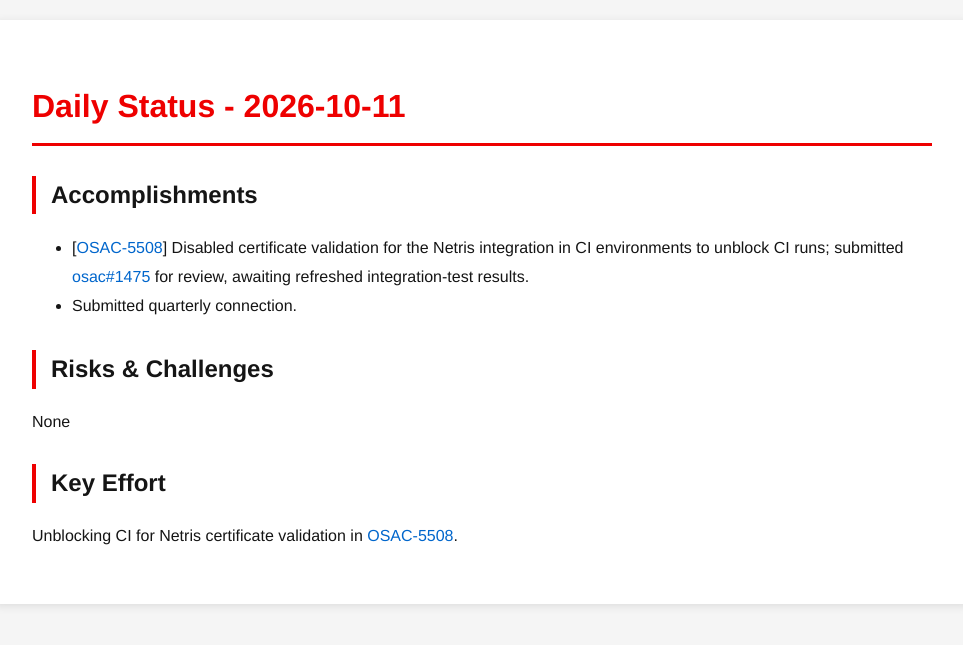
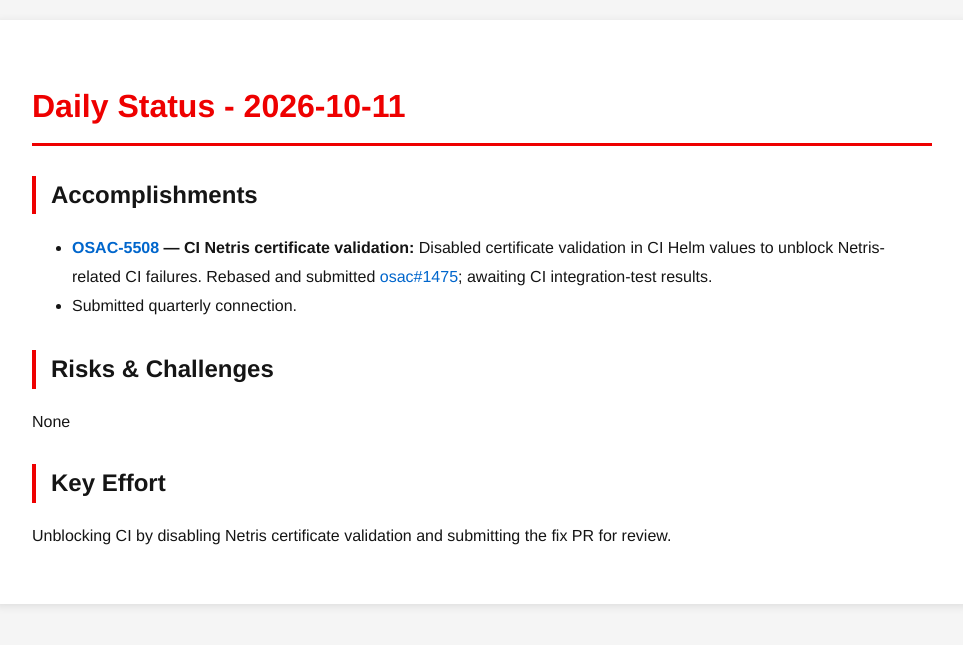
Before and after one commit to tzvatot/daily-status, a Jekyll site: the page built from 2026-10-11.md, in a window 1280 px wide. Shown: the top 645 px of the page, without its empty margins (158-1121 px from the left). Built offline with Jekyll 4.4.1, drawn with Linux system fonts in a browser that asks for light colours.

Commit message:
Daily status update - 2026-10-11

```diff
--- a/2026-10-11.md
+++ b/2026-10-11.md
@@ -7,11 +7,11 @@ date: 2026-10-11
 # Daily Status - 2026-10-11
 
 ## Accomplishments
-- [[OSAC-5508](https://redhat.atlassian.net/browse/OSAC-5508)] Disabled certificate validation for the Netris integration in CI environments to unblock CI runs; submitted [osac#1475](https://github.com/osac-project/osac/pull/1475) for review, awaiting refreshed integration-test results.
+- **[OSAC-5508](https://redhat.atlassian.net/browse/OSAC-5508) — CI Netris certificate validation:** Disabled certificate validation in CI Helm values to unblock Netris-related CI failures. Rebased and submitted [osac#1475](https://github.com/osac-project/osac/pull/1475); awaiting CI integration-test results.
 - Submitted quarterly connection.
 
 ## Risks & Challenges
 None
 
 ## Key Effort
-Unblocking CI for Netris certificate validation in [OSAC-5508](https://redhat.atlassian.net/browse/OSAC-5508).
+Unblocking CI by disabling Netris certificate validation and submitting the fix PR for review.
```
